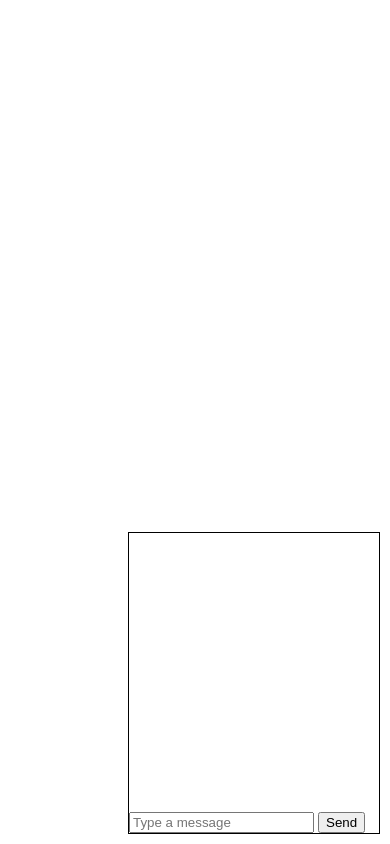
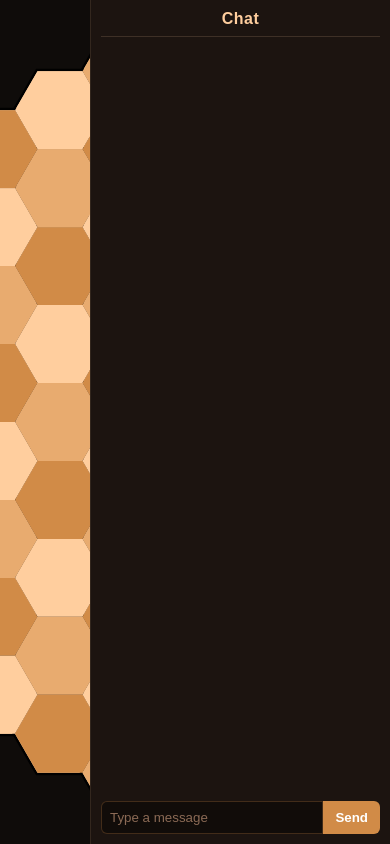
Before and after one commit to Cavan-P/zxHexChess, a plain HTML site: page client/index.html in a window 390 px wide. Drawn offline with Linux system fonts and the light colour scheme.

Commit message:
Piece hovering an dpage styling

```diff
--- a/client/css/style.css
+++ b/client/css/style.css
@@ -1,23 +1,189 @@
-body {
-    border: 0px;
-    padding: 0px;
-    margin: 0px;
+/* Reset */
+* {
+    margin: 0;
+    padding: 0;
+    box-sizing: border-box;
 }
 
+html, body {
+    width: 100%;
+    height: 100%;
+    overflow: hidden;
+
+    /* Very dark warm brown */
+    background: #1a120d;
+    font-family: sans-serif;
+}
+
+/* LAYOUT */
+#layout {
+    display: grid;
+    grid-template-columns: 1fr 300px; /* main area + chat sidebar */
+    height: 100vh;
+    overflow: hidden;
+}
+
+/* GAME CANVAS -------------------------------- */
+#canvas {
+    width: 100%;
+    height: 100%;
+    display: block;
+
+    /* Subtle warm-black to help board black outline stand out */
+    background: #0f0c0a;
+}
+
+/* CHAT SIDEBAR -------------------------------- */
 #chat {
-    position: fixed;
-    right: 10px;
-    bottom: 10px;
-    width: 250px;
-    height: 300px;
-    border: 1px solid black;
-    background: white;
     display: flex;
     flex-direction: column;
-  }
+    overflow: hidden;
 
-  #chat-box {
+    /* deep warm charcoal */
+    background: #1c1410;
+
+    /* slight warm separator line */
+    border-left: 1px solid rgba(255, 206, 158, 0.10); /* light cell tone */
+
+    padding: 10px;
+    color: #f6e7d6; /* warm parchment text */
+}
+
+/* Chat title */
+#chat-title {
+    font-size: 16px;
+    font-weight: bold;
+    padding-bottom: 8px;
+    margin-bottom: 8px;
+
+    border-bottom: 1px solid rgba(255, 206, 158, 0.15);
+
+    text-align: center;
+    letter-spacing: 0.5px;
+
+    color: #ffce9e; /* light cell tone */
+}
+
+/* Scrollable chat messages */
+#chat-box {
     flex: 1;
     overflow-y: auto;
-    padding: 5px;
-  }
+    min-height: 0;
+    padding-right: 4px;
+}
+
+/* SCROLLBAR (WebKit browsers: Chrome, Edge, Safari) */
+#chat-box::-webkit-scrollbar {
+    width: 10px;
+}
+
+#chat-box::-webkit-scrollbar-track {
+    background: #1c1410; /* same as sidebar background */
+    border-left: 1px solid rgba(255, 206, 158, 0.08);
+}
+
+#chat-box::-webkit-scrollbar-thumb {
+    background: #d18b47; /* dark-cell color */
+    border-radius: 10px;
+    border: 2px solid #1c1410; /* inset effect */
+}
+
+#chat-box::-webkit-scrollbar-thumb:hover {
+    background: #e8ab6f; /* mid-cell color */
+}
+
+/* Firefox scrollbar */
+#chat-box {
+    scrollbar-width: thin;
+    scrollbar-color: #d18b47 #1c1410;
+}
+
+
+/* Chat bubble system */
+.msg {
+    max-width: 90%;
+    padding: 8px 10px;
+    margin-bottom: 10px;
+    border-radius: 10px;
+    line-height: 1.3;
+
+    display: flex;
+    flex-direction: column;
+    word-wrap: break-word;
+}
+
+/* Username */
+.msg .username {
+    font-size: 11px;
+    opacity: 0.7;
+    margin-bottom: 3px;
+}
+
+/* Message text */
+.msg .text {
+    font-size: 14px;
+}
+
+/* MY messages -------------------------------- */
+.msg.user {
+    align-self: flex-end;
+
+    /* warm highlight tone matching mid cell */
+    background: #e8ab6f;
+    color: #3b1f0e;
+
+    border-bottom-right-radius: 2px;
+}
+
+/* OTHER messages -------------------------------- */
+.msg.other {
+    align-self: flex-start;
+
+    /* darker warm midtone bubble */
+    background: #3b2a1f;
+    color: #f3e0c6;
+
+    border-bottom-left-radius: 2px;
+}
+
+/* Form */
+#chat-form {
+    display: flex;
+    margin-top: 10px;
+}
+
+/* Input */
+#chat-input {
+    flex: 1;
+    padding: 8px;
+
+    background: #110c09; /* deep warm black */
+    border: 1px solid rgba(209, 139, 71, 0.25); /* dark cell tone */
+    color: #ffe8c8;
+
+    border-radius: 6px 0 0 6px;
+}
+
+#chat-input::placeholder {
+    color: #8b6a55;
+}
+
+/* Send button */
+#chat-form button {
+    padding: 8px 12px;
+
+    /* warm gold accent matching light/mid cell mix */
+    background: #d18b47;
+    color: #fff;
+
+    border: none;
+    border-radius: 0 6px 6px 0;
+    cursor: pointer;
+    font-weight: bold;
+
+    transition: background 0.2s;
+}
+
+#chat-form button:hover {
+    background: #e8ab6f; /* mid cell */
+}
--- a/client/index.html
+++ b/client/index.html
@@ -10,19 +10,25 @@
   </head>
 
   <body>
-    <canvas id="canvas" width="0" height="0"></canvas>
+    <div id="layout">
+      <canvas id="canvas"></canvas>
 
       <img id="pieces" src="https://upload.wikimedia.org/wikipedia/commons/thumb/b/b2/Chess_Pieces_Sprite.svg/1200px-Chess_Pieces_Sprite.svg.png" hidden/>
 
       <div id="chat">
+        <div id="chat-title">Chat</div>
         <div id="chat-box"></div>
         <form id="chat-form">
           <input id="chat-input" type="text" placeholder="Type a message">
           <button type="submit">Send</button>
         </form>
       </div>
-
+    </div>
 
     <script type="module" src="js/main.js"></script>
   </body>
+
+
+
+
 </html>
--- a/client/js/board.js
+++ b/client/js/board.js
@@ -131,6 +131,7 @@ export const drawBoard = (hexSize, colors, stroke, strokeWeight, ctx, populateCe
                     new Cell(x, y, cellNum, q, r, s, hexSize, ctx)
                 )
 
+
             }
 
             x += columnOffset
@@ -142,7 +143,7 @@ export const drawBoard = (hexSize, colors, stroke, strokeWeight, ctx, populateCe
     }
 }
 
-export const populateBoardFromFen = (fen, cells, pieces, ctx) => {
+export const populateBoardFromFen = (hexSize, fen, cells, pieces, ctx) => {
     let cellIndex = 0
 
     for(let i = 0; i < fen.length; i++){
@@ -156,10 +157,12 @@ export const populateBoardFromFen = (fen, cells, pieces, ctx) => {
         const cell = cells[cellIndex]
 
         pieces.push(
-            new Piece(char, cell.x, cell.y, ctx)
+            new Piece(char, cell.x, cell.y, hexSize, ctx)
         )
+        pieces[pieces.length - 1].currentCell = cell
 
         cell.occupiedBy = char
+        cell.occupied = true
         cellIndex++
     }
 }
--- a/client/js/cell.js
+++ b/client/js/cell.js
@@ -1,3 +1,6 @@
+import { pointInHexagon } from "./utils.js"
+import { drawHexagon } from "./hexagon.js"
+
 export class Cell {
     constructor(x, y, num, q, r, s, size, ctx){
 
@@ -15,14 +18,30 @@ export class Cell {
 
         this.landable = false
 
+        this.hovering = false
+
         this.ctx = ctx
         this.size = size
 
     }
 
-    update(pieces){
-        this.ocupied = false
+    checkMouseHover(mx, my){
+        return pointInHexagon({x: mx, y: my}, {x: this.x, y: this.y}, this.size)
+    }
+
+    update(pieces, mx, my){
+        this.hovering = this.checkMouseHover(mx, my)
+
+        this.occupied = false
         this.occupiedBy = ''
+
+        for(const piece of pieces){
+            if(piece.currentCell?.num == this.num){
+                this.occupied = true
+                this.occupiedBy = piece.piece
+                break
+            }
+        }
     }
 
     display(showCellNumbers, showCoords, showOccupiedBy, colorPerspective){
@@ -56,6 +75,10 @@ export class Cell {
             this.ctx.font = '10px sans-serif'
             this.ctx.fillText(this.occupiedBy, this.x, this.y + this.size / 1.6)
         }
+        if(this.hovering && this.occupied){
+            canvas.style.cursor = 'pointer'
+            drawHexagon(this.x, this.y, this.size, '#00611FAA', false, 0, this.ctx)
+        }
 
         this.ctx.restore()
     }
--- a/client/js/main.js
+++ b/client/js/main.js
@@ -10,14 +10,30 @@ const canvas = document.getElementById('canvas')
 const ctx = canvas.getContext('2d')
 let myColor
 
-canvas.width = window.innerWidth
-canvas.height = window.innerHeight
+canvas.width = canvas.clientWidth
+canvas.height = canvas.clientHeight
+
 
 ctx.textBaseline = 'middle'
 ctx.textAlign = 'center'
 
 const cellSize = 45
 const username = `User${Math.floor(Math.random()*1000)}`
+
+let mouseX, mouseY, pressed
+
+document.onmousemove = e => {
+    const rect = canvas.getBoundingClientRect();
+    mouseX = (e.clientX - rect.left);
+    mouseY = (e.clientY - rect.top);
+
+}
+document.onmousedown = e => {
+    pressed = true
+}
+document.onmouseup = e => {
+    pressed = false
+}
 
 
 // ------ SERVER CONNECTION STUFF ------
@@ -41,7 +57,7 @@ const handleServerMessage = data => {
 
 const handleInit = fen => {
     console.log('populating?')
-    populateBoardFromFen(fen, cells, pieces, ctx)
+    populateBoardFromFen(cellSize, fen, cells, pieces, ctx)
 }
 
 const handleMove = payload => {
@@ -50,7 +66,19 @@ const handleMove = payload => {
 
 const handleChat = data => {
     const chatBox = document.getElementById('chat-box')
-    chatBox.innerHTML += `<div>${data.username} - ${data.payload}</div>`
+
+    const isMe = data.username == username
+
+    const el = document.createElement('div')
+    el.className = `msg ${isMe ? 'user' : 'other'}`
+    el.innerHTML = `
+        <span class="username">${data.username}</span>
+        <span class="text">${data.payload}</span>
+    `
+
+    chatBox.appendChild(el)
+
+    chatBox.scrollTop = chatBox.scrollHeight
 }
 
 const handleColorAssign = color => {
@@ -95,8 +123,14 @@ const render = _ => {
         '#FFCE9EFF'],    /*  Light cell   */
         0, 0, ctx)
 
+    cells.forEach(cell => cell.update(pieces, mouseX, mouseY))
+
+    const hoveredOccupied = cells.some(cell => cell.hovering && cell.occupied)
+
+    canvas.style.cursor = hoveredOccupied ? 'pointer' : 'default'
+
     cells.forEach(cell => cell.display(!true, !true, !true, myColor))
-    pieces.forEach(piece => piece.display(false, document.getElementById('pieces'), myColor))
+    pieces.forEach(piece => piece.display(!true, document.getElementById('pieces'), myColor))
 
     ctx.restore()
 }
--- a/client/js/piece.js
+++ b/client/js/piece.js
@@ -1,27 +1,35 @@
-import { pointInHexagon } from './utils'
+import { pointInHexagon } from "./utils.js"
 
 export let pieces = []
 
 export class Piece {
-    constructor(piece, x, y, ctx){
+    constructor(piece, x, y, cellSize, ctx){
         this.piece = piece
 
         this.x = x
         this.y = y
 
         this.size = 60
+        this.cellSize = cellSize
+
+        this.hovering = false
 
         this.isDragging = false
         this.offsetX = 0
         this.offsetY = 0
 
         this.originalCell = null
+        this.currentCell = null
 
         this.ctx = ctx
     }
 
     containsPoint(mx, my){
-        return pointInHexagon({ x: mx, y: my}, { x: this.x, y: this.y }, 60)
+        return pointInHexagon({ x: mx, y: my}, { x: this.x, y: this.y }, this.cellSize)
+    }
+
+    update(cells){
+
     }
 
     display(showCurrentCell, img, colorPerspective){
@@ -53,7 +61,7 @@ export class Piece {
         if(showCurrentCell){
             this.ctx.fillStyle = '#A00'
             this.ctx.font = '15px sans-serif'
-            this.ctx.fillText(this.currentCell.num, this.x - cellSize / 2, this.y - cellSize / 2.8)
+            this.ctx.fillText(this.currentCell?.num, this.x - this.cellSize / 2, this.y - this.cellSize / 2.8)
         }
 
         this.ctx.restore()
```
Lines whose indentation alone changed are shown as unchanged.
